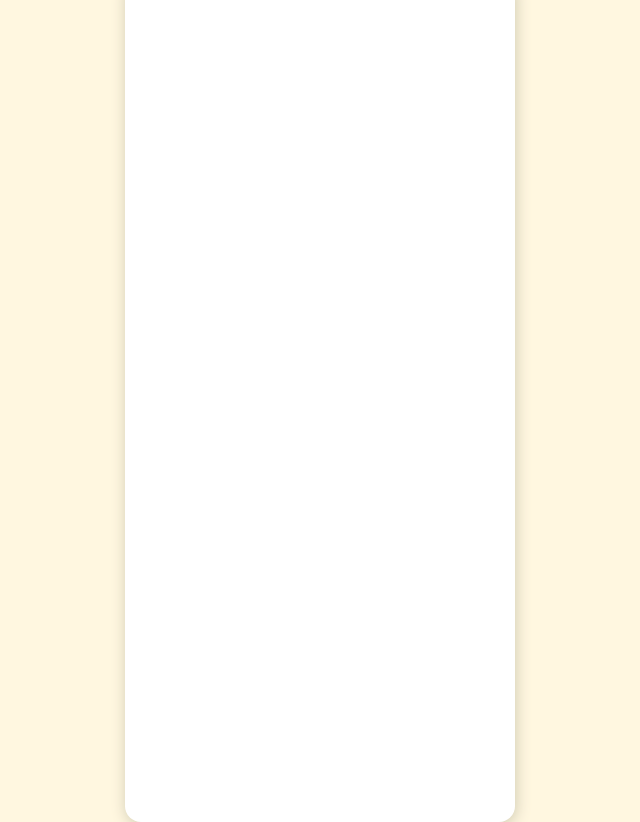
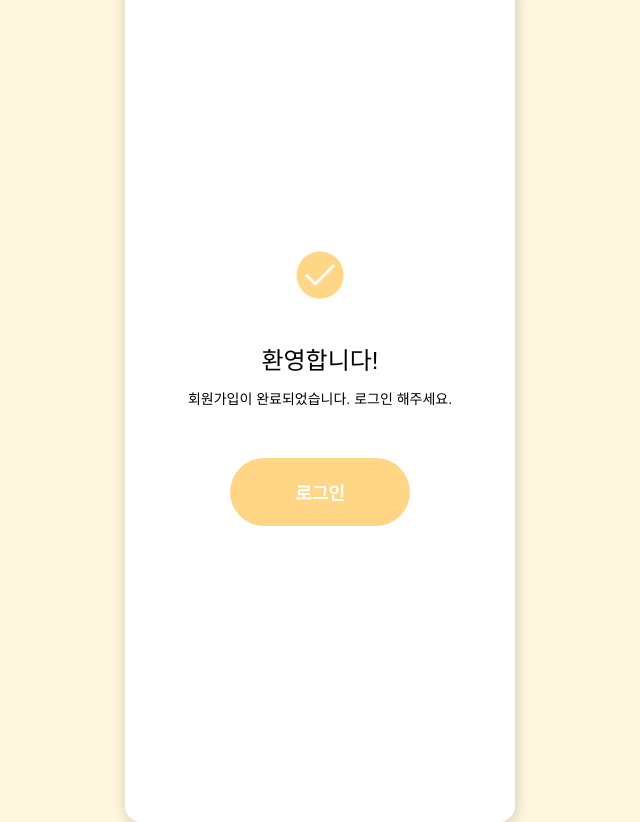
Before and after one commit to STS2013-TEAM08/Empathy-Diary-Frontend, a Next.js app: page /signup-success in a window 1280 px wide. Shown: the whole page, without its empty margins (320-960 px from the left). Built offline with nearby package versions, Linux system fonts and the light colour scheme; a web font is replaced by a local one.

Commit message:
signup-success페이지 page.js+LoginButton.js + css 페이지 연결까지

```diff
--- /dev/null
+++ b/src/app/signup-success/LoginButton.js
@@ -0,0 +1,13 @@
+"use client"
+
+import { useRouter } from 'next/navigation';
+
+export default function LoginButton() {
+    const router = useRouter();
+
+    return (
+        <button onClick={() => router.push('/signin')} type="button">
+            로그인
+        </button>
+    );
+}
--- a/src/app/signup-success/page.js
+++ b/src/app/signup-success/page.js
@@ -1,11 +1,16 @@
 import Link from 'next/link';
 import "./signup-success.css";
+import LoginButton from './LoginButton.js';
 
 export default function SignupSuccess() {
-
     return (
-        <div>
-
+        <div className="main-container">
+            <img src="/check.png" className="checkImg" />
+            <div className="inst">
+                <p className="welcome">환영합니다!</p>
+                <p className="signin-inst">회원가입이 완료되었습니다. 로그인 해주세요.</p>
+            </div>
+            <LoginButton />
         </div>
     );
 }
--- a/src/app/signup-success/signup-success.css
+++ b/src/app/signup-success/signup-success.css
@@ -0,0 +1,46 @@
+.main-container {
+    position: relative;
+    top: 241px;
+}
+
+.checkImg {
+    width: 60px;
+    height: auto;
+    margin: 26px;
+}
+
+.welcome {
+    font-size: 24px;
+    padding: 6px 0;
+    margin: 0;
+}
+
+.signin-inst {
+    font-size: 14px;
+    padding: 6px 0;
+    margin: 0;
+}
+
+.main-container button {
+    width: 180px;
+    padding: 21px 0 21px 0;
+    margin: 44px 0;
+    border: none;
+    border-radius: 100px;
+    background-color: #FFD686;
+    color: white;
+    font-size: 18px;
+    font-weight: bold;
+}
+
+@media (max-width: 530px) {
+    .main-container button {
+        width: 80%;
+        margin-left: auto;
+        margin-right: auto;
+    }
+
+    .retry-inst {
+        padding: 0 23px;
+    }
+}
```
Also changed, not shown: public/check.png (added).
